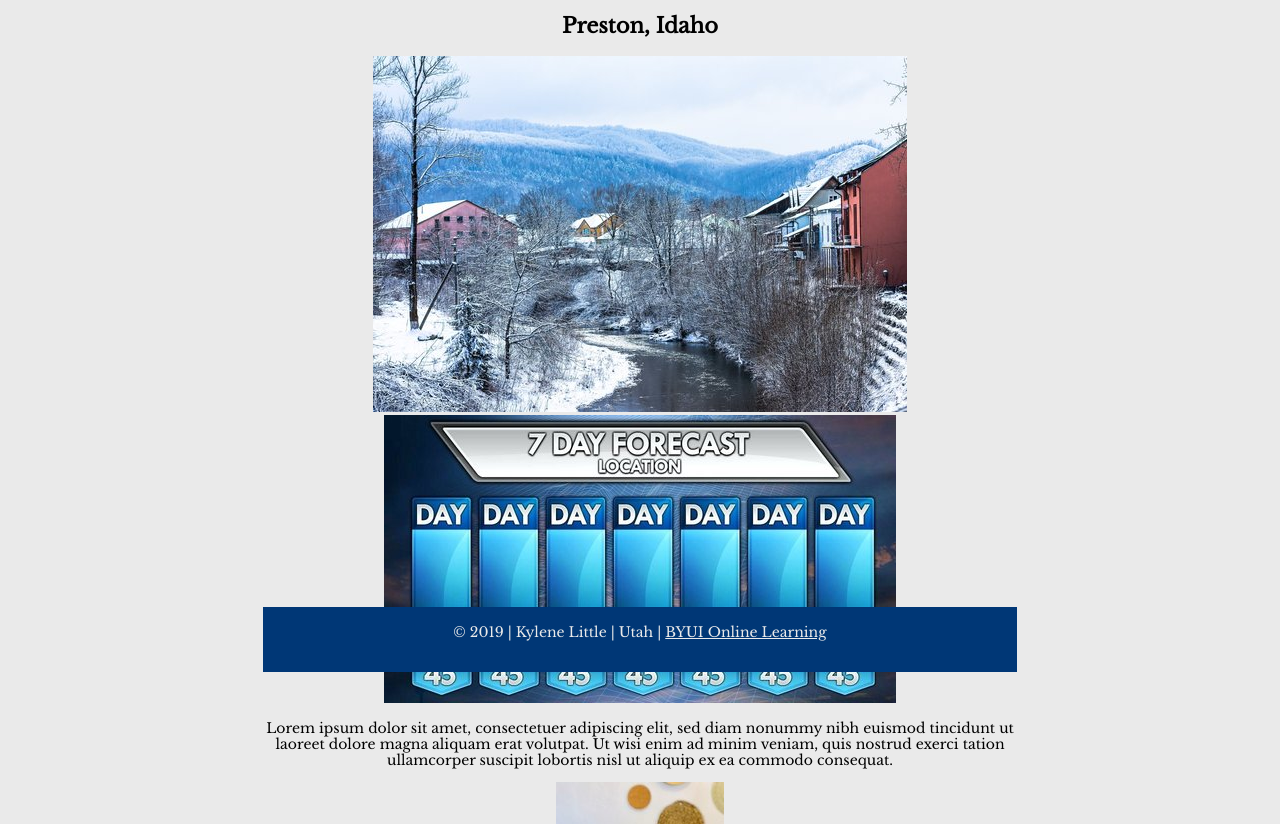
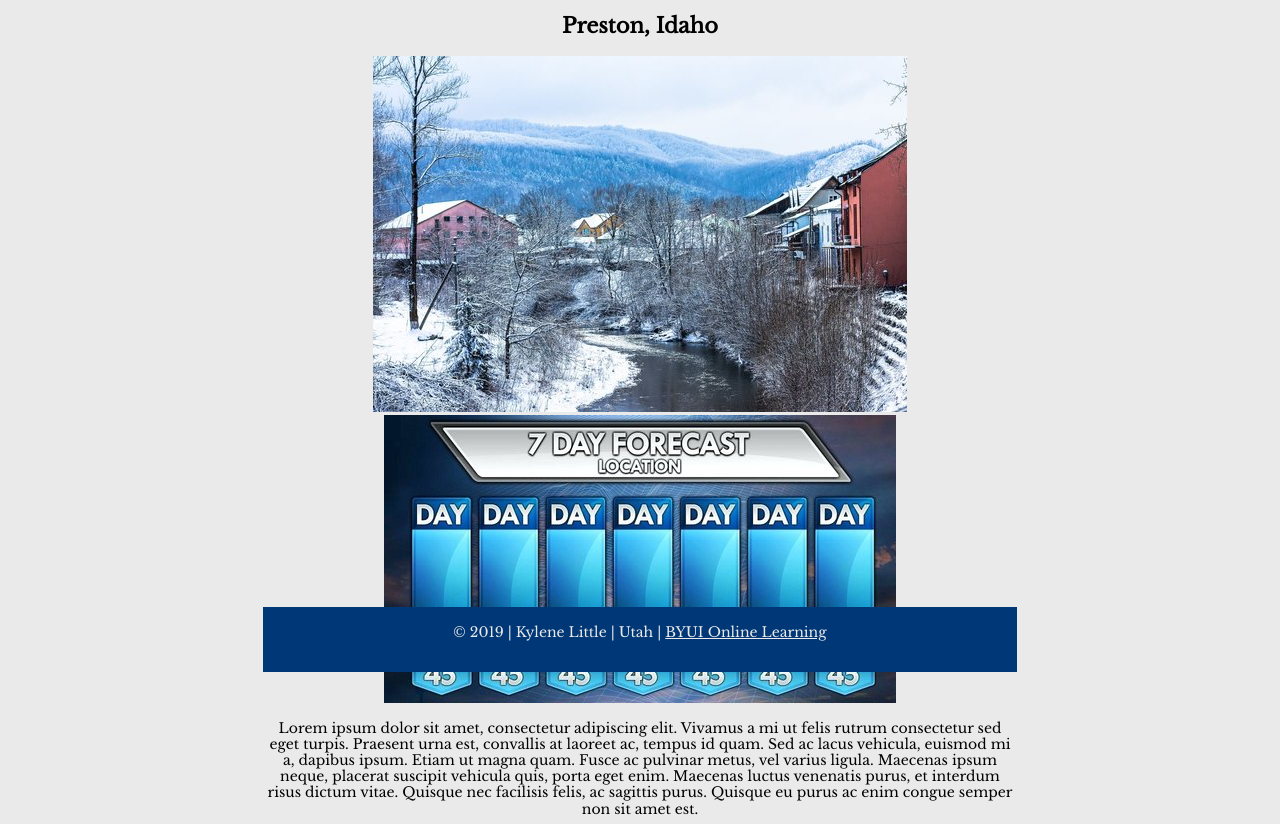
Before and after one commit to kylenel86/kylenel86.github.io, a plain HTML site: page lesson5/preston-5.html in a window 1280 px wide. Shown: the part 128-952 px from the top of the page. Drawn offline with nearby package versions, Linux system fonts and the light colour scheme.

Commit message:
lp paragraph

```diff
--- a/lesson5/preston-5.html
+++ b/lesson5/preston-5.html
@@ -44,7 +44,11 @@
             <img src="images/rsz_17dayforcast.jpg" alt="template of 7 day forecast" class="temp">
         </div>
         <div class="article">
-            <p>Lorem ipsum dolor sit amet, consectetuer adipiscing elit, sed diam nonummy nibh euismod tincidunt ut laoreet dolore magna aliquam erat volutpat. Ut wisi enim ad minim veniam, quis nostrud exerci tation ullamcorper suscipit lobortis nisl ut aliquip ex ea commodo consequat.</p>
+            <p>Lorem ipsum dolor sit amet, consectetur adipiscing elit. Vivamus a mi ut felis rutrum consectetur sed eget turpis.
+                Praesent urna est, convallis at laoreet ac, tempus id quam. Sed ac lacus vehicula, euismod mi a, dapibus ipsum.
+                Etiam ut magna quam. Fusce ac pulvinar metus, vel varius ligula. Maecenas ipsum neque, placerat suscipit vehicula quis,
+                porta eget enim. Maecenas luctus venenatis purus, et interdum risus dictum vitae. Quisque nec facilisis felis, ac sagittis purus.
+                Quisque eu purus ac enim congue semper non sit amet est.</p>
             <img src="images/foodarticleph.jpg" alt="foodtabledisplay" class="food">
         </div>
         <div class="contact">
```
